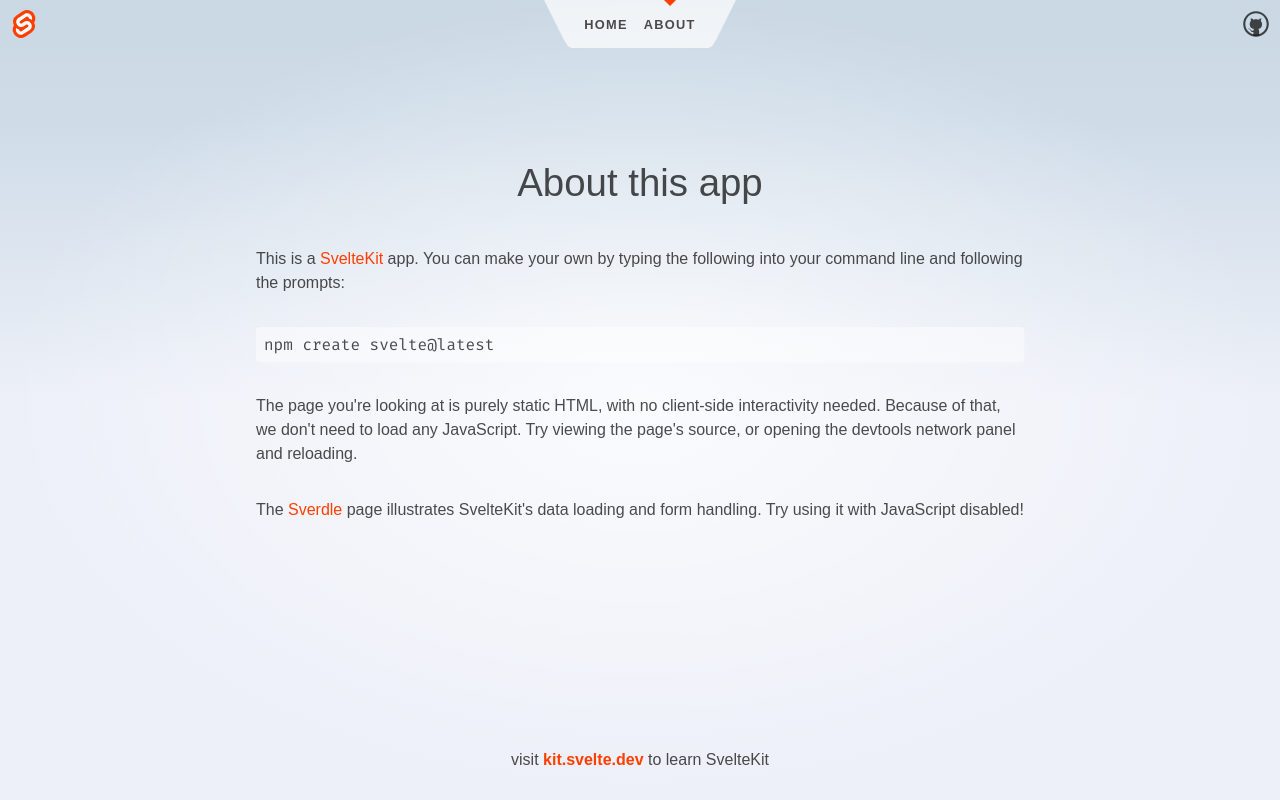
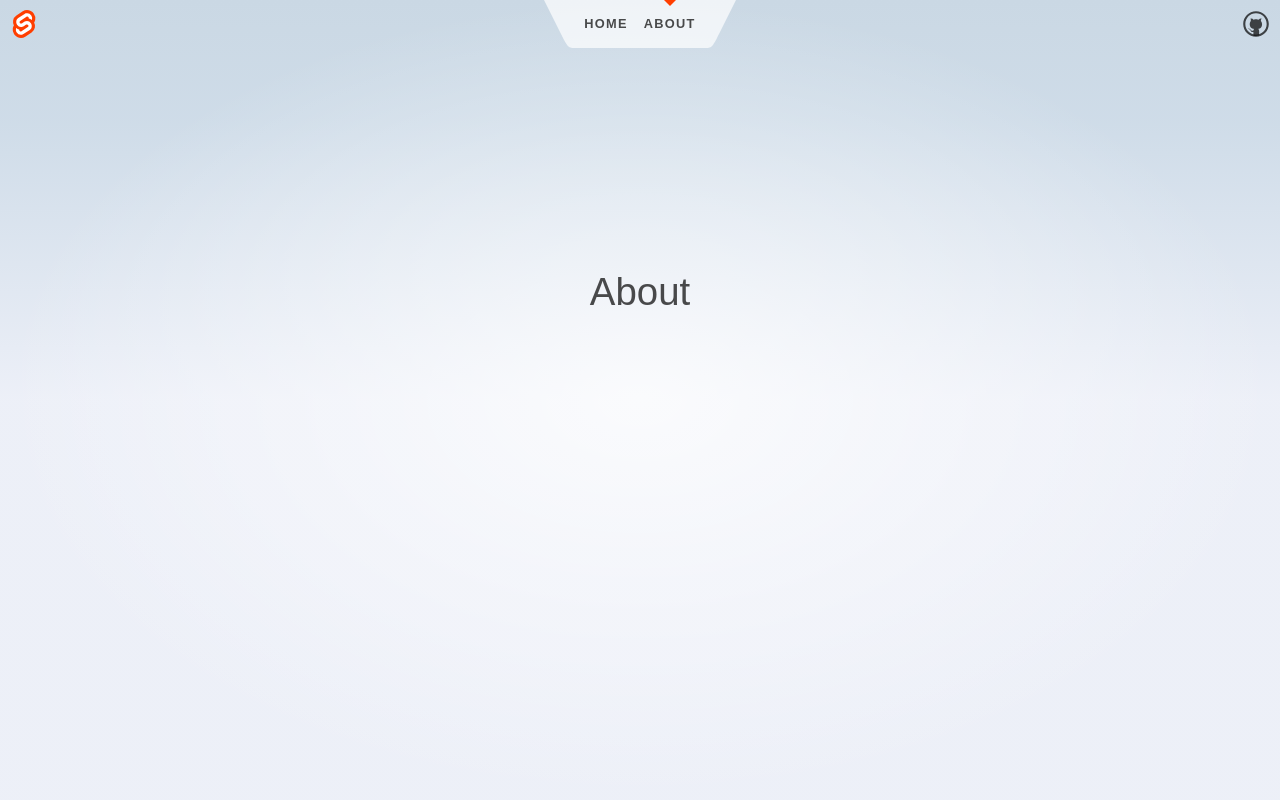
Before and after one commit to KilroyWasHere-cs-j/BallGrapper, a SvelteKit app in the folder BallGrabber/: page /about in a window 1280 px wide. Built offline with nearby package versions, Linux system fonts and the light colour scheme.

Commit message:
Added Flowbit and Tailwind

```diff
--- a/BallGrabber/package.json
+++ b/BallGrabber/package.json
@@ -14,8 +14,14 @@
     "@sveltejs/adapter-auto": "^2.0.0",
     "@sveltejs/kit": "^1.20.4",
     "@types/cookie": "^0.5.1",
+    "autoprefixer": "^10.4.14",
+    "flowbite": "^1.8.1",
+    "flowbite-svelte": "^0.44.17",
+    "postcss": "^8.4.24",
+    "postcss-load-config": "^4.0.1",
     "svelte": "^4.0.5",
     "svelte-check": "^3.4.3",
+    "tailwindcss": "^3.3.2",
     "tslib": "^2.4.1",
     "typescript": "^5.0.0",
     "vite": "^4.4.2"
--- /dev/null
+++ b/BallGrabber/postcss.config.cjs
@@ -0,0 +1,13 @@
+const tailwindcss = require("tailwindcss");
+const autoprefixer = require("autoprefixer");
+
+const config = {
+  plugins: [
+    //Some plugins, like tailwindcss/nesting, need to run before Tailwind,
+    tailwindcss(),
+    //But others, like autoprefixer, need to run after,
+    autoprefixer,
+  ],
+};
+
+module.exports = config;
--- /dev/null
+++ b/BallGrabber/src/app.postcss
@@ -0,0 +1,4 @@
+/* Write your global styles here, in PostCSS syntax */
+@tailwind base;
+@tailwind components;
+@tailwind utilities;
--- a/BallGrabber/src/routes/+layout.svelte
+++ b/BallGrabber/src/routes/+layout.svelte
@@ -1,6 +1,7 @@
 <script>
-	import Header from './Header.svelte';
-	import './styles.css';
+  import "../app.postcss";
+  import Header from "./Header.svelte";
+  import "./styles.css";
 </script>
 
 <div class="app">
@@ -9,10 +10,6 @@
   <main>
     <slot />
   </main>
-
-	<footer>
-		<p>visit <a href="https://kit.svelte.dev">kit.svelte.dev</a> to learn SvelteKit</p>
-	</footer>
 </div>
 
 <style>
--- a/BallGrabber/src/routes/+page.svelte
+++ b/BallGrabber/src/routes/+page.svelte
@@ -1,4 +1,5 @@
-<script>
+<script lang="ts">
+	import { Heading} from 'flowbite-svelte';
 </script>
 
 <svelte:head>
@@ -6,9 +7,7 @@
 	<meta name="description" content="Svelte demo app" />
 </svelte:head>
 
-<section>
-</section>
 
-<style>
-
-</style>
+<div class="w-full h-full flex flex-col justify-center items-center">
+	<Heading tag="h1" class="mb-4" customSize="text-4xl font-extrabold  md:text-5xl lg:text-6xl">Ball Grabber</Heading>
+</div>
--- a/BallGrabber/src/routes/about/+page.svelte
+++ b/BallGrabber/src/routes/about/+page.svelte
@@ -4,23 +4,5 @@
 </svelte:head>
 
 <div class="text-column">
-	<h1>About this app</h1>
-
-	<p>
-		This is a <a href="https://kit.svelte.dev">SvelteKit</a> app. You can make your own by typing the
-		following into your command line and following the prompts:
-	</p>
-
-	<pre>npm create svelte@latest</pre>
-
-	<p>
-		The page you're looking at is purely static HTML, with no client-side interactivity needed.
-		Because of that, we don't need to load any JavaScript. Try viewing the page's source, or opening
-		the devtools network panel and reloading.
-	</p>
-
-	<p>
-		The <a href="/sverdle">Sverdle</a> page illustrates SvelteKit's data loading and form handling. Try
-		using it with JavaScript disabled!
-	</p>
+	<h1>About</h1>
 </div>
--- a/BallGrabber/svelte.config.js
+++ b/BallGrabber/svelte.config.js
@@ -1,18 +1,18 @@
-import adapter from '@sveltejs/adapter-auto';
-import { vitePreprocess } from '@sveltejs/kit/vite';
+import adapter from "@sveltejs/adapter-auto";
+import { vitePreprocess } from "@sveltejs/kit/vite";
 
 /** @type {import('@sveltejs/kit').Config} */
 const config = {
   // Consult https://kit.svelte.dev/docs/integrations#preprocessors
   // for more information about preprocessors
-	preprocess: vitePreprocess(),
+  preprocess: [vitePreprocess({})],
 
   kit: {
     // adapter-auto only supports some environments, see https://kit.svelte.dev/docs/adapter-auto for a list.
     // If your environment is not supported or you settled on a specific environment, switch out the adapter.
     // See https://kit.svelte.dev/docs/adapters for more information about adapters.
-		adapter: adapter()
-	}
+    adapter: adapter(),
+  },
 };
 
 export default config;
--- /dev/null
+++ b/BallGrabber/tailwind.config.cjs
@@ -0,0 +1,12 @@
+/** @type {import('tailwindcss').Config}*/
+const config = {
+  content: ["./src/**/*.{html,js,svelte,ts}"],
+
+  theme: {
+    extend: {},
+  },
+
+  plugins: [],
+};
+
+module.exports = config;
```
Also changed, not shown: 1 other file (tests, documents, lock files or other folders). Lines whose indentation alone changed are shown as unchanged.
